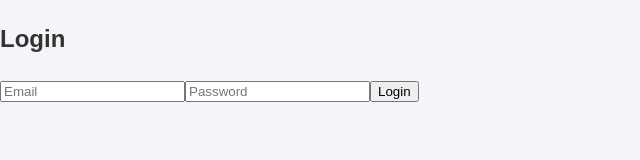
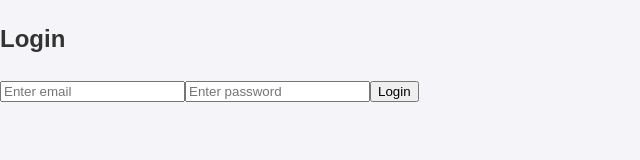
Before and after one commit to Tarto-4/taxi-booking-app, a React (Vite) app in the folder teksy/frontend/: page /login in a window 1280 px wide. Shown: the top 160 px of the page, without its empty margins (0-640 px from the left). Built offline with nearby package versions, Linux system fonts and the light colour scheme.

Commit message:
Update Login.jsx

```diff
--- a/teksy/frontend/src/pages/Login.jsx
+++ b/teksy/frontend/src/pages/Login.jsx
@@ -1,31 +1,42 @@
-import React, { useState } from 'react';
+import React, { useState } from "react";
+import { useNavigate } from "react-router-dom";
 
 const Login = () => {
-    const [email, setEmail] = useState('');
-    const [password, setPassword] = useState('');
+  const [email, setEmail] = useState("");
+  const [password, setPassword] = useState("");
+  const navigate = useNavigate();
 
-    const handleLogin = async () => {
-        const response = await fetch('http://localhost:5000/api/auth/login', {
-            method: 'POST',
-            headers: { 'Content-Type': 'application/json' },
-            body: JSON.stringify({ email, password }),
-        });
-
-        if (response.ok) {
-            const data = await response.json();
-            localStorage.setItem('authToken', data.token);
-            window.location.href = '/dashboard';
+  const handleLogin = (e) => {
+    e.preventDefault();
+    // Mock authentication for simplicity
+    if (email === "user@example.com" && password === "password") {
+      localStorage.setItem("token", "mock-token");
+      navigate("/dashboard");
     } else {
-            alert('Login failed');
+      alert("Invalid credentials!");
     }
   };
 
   return (
-        <div>
+    <div className="auth-container">
+      <form onSubmit={handleLogin}>
         <h2>Login</h2>
-            <input placeholder="Email" value={email} onChange={e => setEmail(e.target.value)} />
-            <input type="password" placeholder="Password" value={password} onChange={e => setPassword(e.target.value)} />
-            <button onClick={handleLogin}>Login</button>
+        <input
+          type="email"
+          placeholder="Enter email"
+          value={email}
+          onChange={(e) => setEmail(e.target.value)}
+        />
+        <input
+          type="password"
+          placeholder="Enter password"
+          value={password}
+          onChange={(e) => setPassword(e.target.value)}
+        />
+        <button type="submit" className="btn">
+          Login
+        </button>
+      </form>
     </div>
   );
 };
```
Lines whose indentation alone changed are shown as unchanged.
